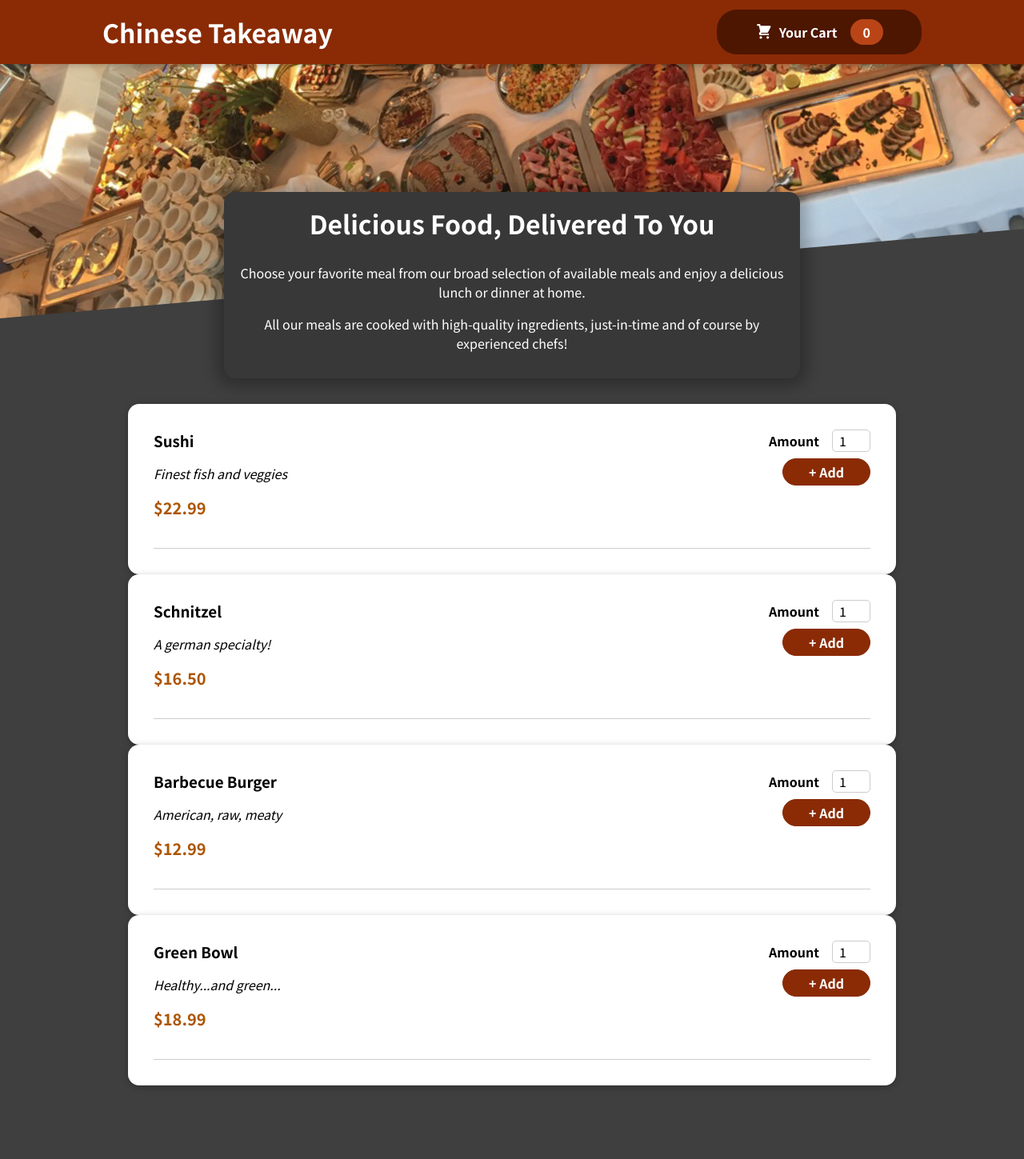
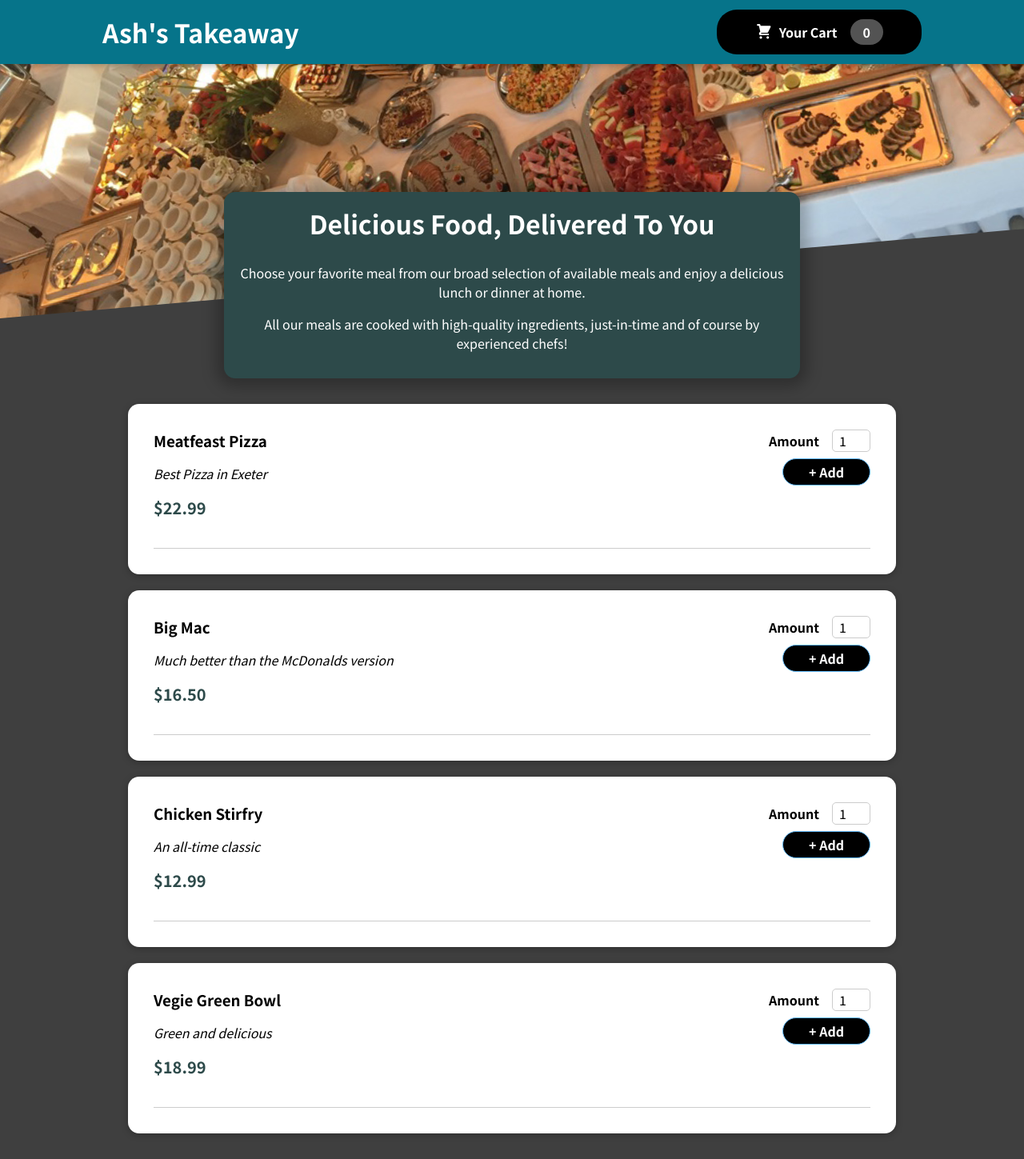
Before and after one commit to agdc101/react_food_app, a React (Create React App) app: page / in a window 1280 px wide. Shown: the whole page at 80% size. Before the commit the page ends 1389 px from the top, so only its background shows below. Built offline with nearby package versions, Linux system fonts and the light colour scheme.

Commit message:
style changes

```diff
--- a/src/components/Cart/Cart.module.css
+++ b/src/components/Cart/Cart.module.css
@@ -23,7 +23,7 @@
     font: inherit;
     cursor: pointer;
     background-color: transparent;
-    border: 1px solid #8a2b06;
+    border: 1px solid #06748a;
     padding: 0.5rem 2rem;
     border-radius: 25px;
     margin-left: 1rem;
@@ -37,7 +37,7 @@
   }
 
   .actions .button--alt {
-    color: #8a2b06;
+    color: #06748a;
   }
 
   .actions .button {
--- a/src/components/Layout/Card.module.css
+++ b/src/components/Layout/Card.module.css
@@ -3,4 +3,5 @@
     box-shadow: 0 2px 8px rgba(0, 0, 0, 0.25);
     border-radius: 14px;
     background-color: white;
+    margin: 1.25rem 0;
   }
--- a/src/components/Layout/Header.js
+++ b/src/components/Layout/Header.js
@@ -7,7 +7,7 @@ const Header = props => {
     return (
         <Fragment>
             <header className={classes.header}>
-                <h1>Chinese Takeaway</h1>
+                <h1>Ash's Takeaway</h1>
                 <HeaderCartButton onClick={props.onShowCart} />
             </header>
             <div className={classes['main-image']}>
--- a/src/components/Layout/Header.module.css
+++ b/src/components/Layout/Header.module.css
@@ -4,7 +4,7 @@
     left: 0;
     width: 100%;
     height: 5rem;
-    background-color: #8a2b06;
+    background-color: #06748a;
     color: white;
     display: flex;
     justify-content: space-between;
--- a/src/components/Layout/HeaderCartButton.module.css
+++ b/src/components/Layout/HeaderCartButton.module.css
@@ -2,7 +2,7 @@
     cursor: pointer;
     font: inherit;
     border: none;
-    background-color: #4d1601;
+    background-color: #000000;
     color: white;
     padding: 0.75rem 3rem;
     display: flex;
@@ -24,7 +24,7 @@
   }
 
   .badge {
-    background-color: #b94517;
+    background-color: #535353;
     padding: 0.25rem 1rem;
     border-radius: 25px;
     margin-left: 1rem;
--- a/src/components/Meals/AvailableMeals.js
+++ b/src/components/Meals/AvailableMeals.js
@@ -7,26 +7,26 @@ import classes from '../Meals/AvailableMeals.module.css';
 const DUMMY_MEALS = [
     {
       id: 'm1',
-      name: 'Sushi',
-      description: 'Finest fish and veggies',
+      name: 'Meatfeast Pizza',
+      description: 'Best Pizza in Exeter',
       price: 22.99,
     },
     {
       id: 'm2',
-      name: 'Schnitzel',
-      description: 'A german specialty!',
+      name: 'Big Mac',
+      description: 'Much better than the McDonalds version',
       price: 16.5,
     },
     {
       id: 'm3',
-      name: 'Barbecue Burger',
-      description: 'American, raw, meaty',
+      name: 'Chicken Stirfry',
+      description: 'An all-time classic',
       price: 12.99,
     },
     {
       id: 'm4',
-      name: 'Green Bowl',
-      description: 'Healthy...and green...',
+      name: 'Vegie Green Bowl',
+      description: 'Green and delicious',
       price: 18.99,
     },
   ];
--- a/src/components/Meals/MealItem/MealItem.module.css
+++ b/src/components/Meals/MealItem/MealItem.module.css
@@ -17,6 +17,6 @@
   .price {
     margin-top: 0.25rem;
     font-weight: bold;
-    color: #ad5502;
+    color: #2d4a4a;
     font-size: 1.25rem;
   }
--- a/src/components/Meals/MealItem/MealItemForm.module.css
+++ b/src/components/Meals/MealItem/MealItemForm.module.css
@@ -5,8 +5,8 @@
   .form button {
     font: inherit;
     cursor: pointer;
-    background-color: #8a2b06;
-    border: 1px solid #8a2b06;
+    background-color: #000000;
+    border: 1px solid #63baf8;
     color: white;
     padding: 0.25rem 2rem;
     border-radius: 20px;
--- a/src/components/Meals/MealsSummary.module.css
+++ b/src/components/Meals/MealsSummary.module.css
@@ -5,7 +5,7 @@
     margin: auto;
     margin-top: -10rem;
     position: relative;
-    background-color: #383838;
+    background-color: #2d4a4a;
     color: white;
     border-radius: 14px;
     padding: 1rem;
```
